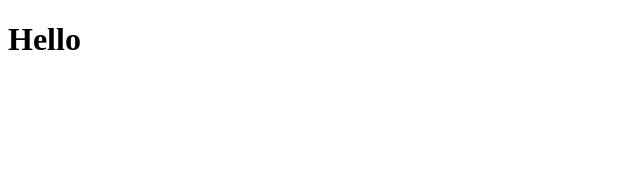
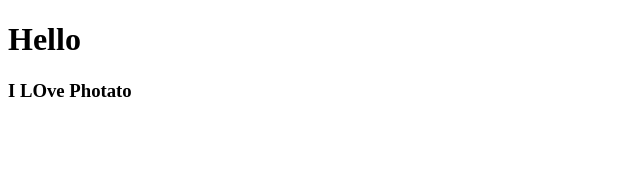
Before and after one commit to ghehd231/movieapp2, a React (Create React App) app: page / in a window 1280 px wide. Shown: the top 170 px of the page, without its empty margins (0-640 px from the left). Built offline with nearby package versions, Linux system fonts and the light colour scheme.

Commit message:
Create Potato

```diff
--- a/src/App.js
+++ b/src/App.js
@@ -1,10 +1,11 @@
 import React from 'react';
-
+import Potato from "./Potato";
 
 function App() {
   return (
     <div>
       <h1>Hello</h1>
+      <Potato />
     </div>
   );
 }
--- /dev/null
+++ b/src/Potato.js
@@ -0,0 +1,6 @@
+import React, { Component } from 'react';
+
+function Potato() {
+    return <h3>I LOve Photato</h3>
+}
+export default Potato;
```
